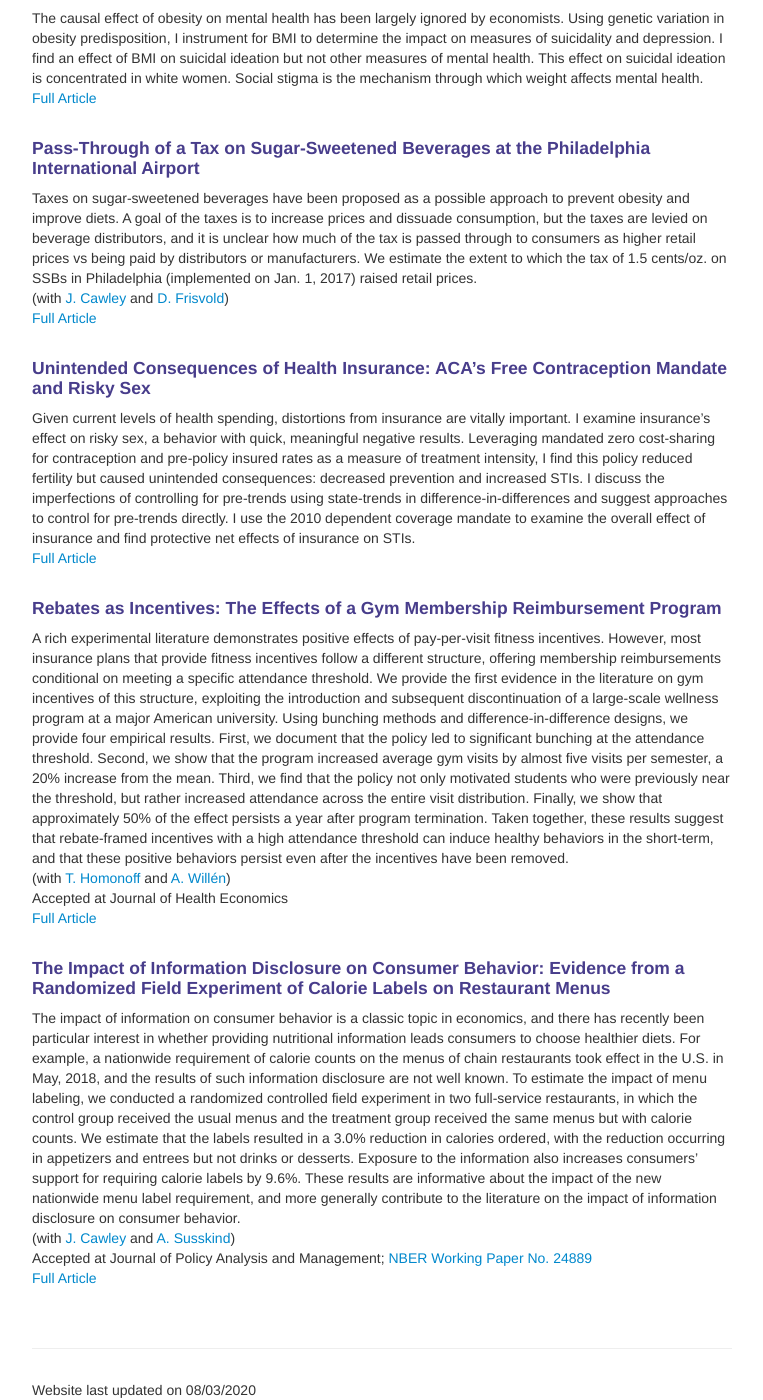
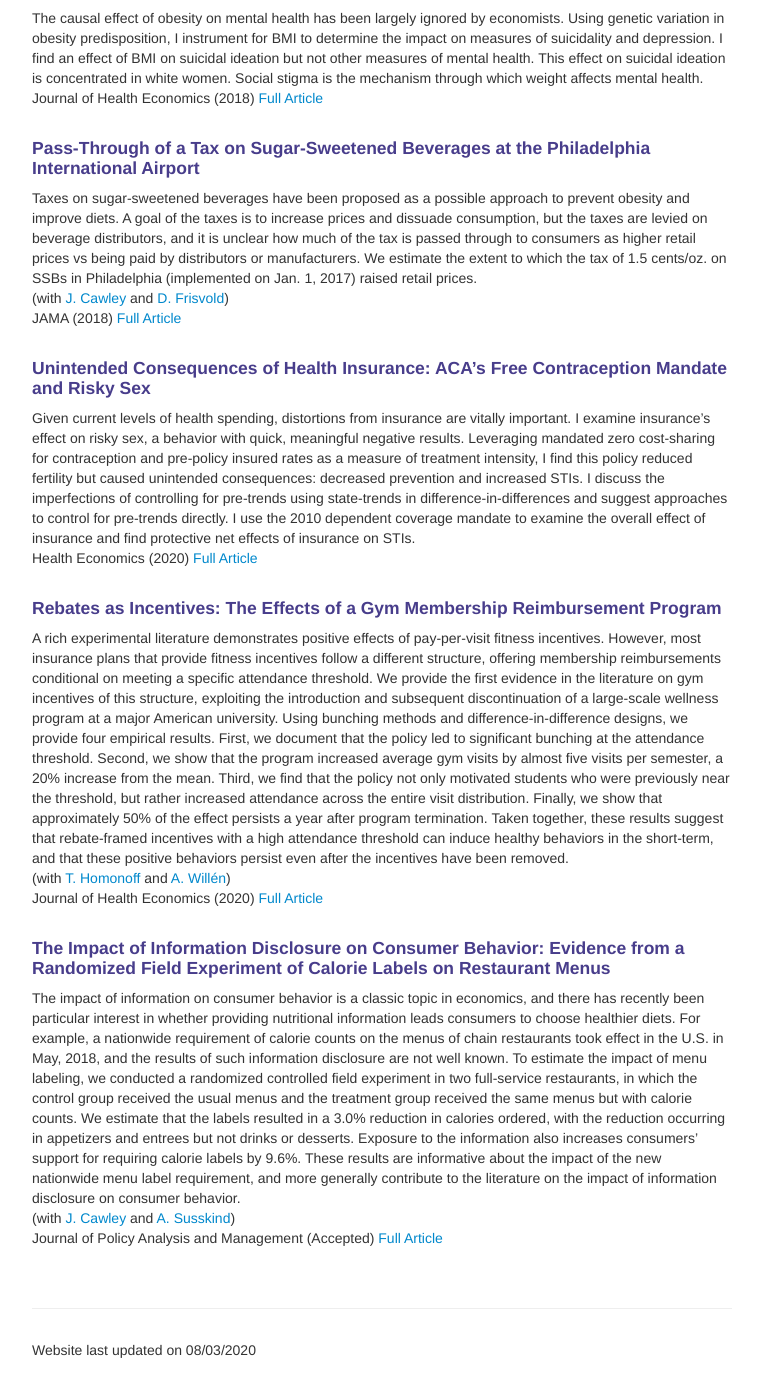
Before and after one commit to bjwillage/bjwillage.github.io, a Jekyll site: the page built from pages/research.md, in a window 1280 px wide and 1400 px high, scrolled down 1454 px. Shown: the whole window, without its empty margins (258-1021 px from the left). Built offline with Jekyll 4.4.1, drawn with Linux system fonts in a browser that asks for light colours; after the commit the page ends 2814 px from its top, so only the background shows below that.

Commit message:
Update research.md

```diff
--- a/pages/research.md
+++ b/pages/research.md
@@ -36,33 +36,31 @@ The United States, in 2018, implemented a nationwide requirement that chain rest
 
 #### The Effect of Weight on Mental Health: New Evidence Using Genetic IVs
 The causal effect of obesity on mental health has been largely ignored by economists. Using genetic variation in obesity predisposition, I instrument for BMI to determine the impact on measures of suicidality and depression. I find an effect of BMI on suicidal ideation but not other measures of mental health. This effect on suicidal ideation is concentrated in white women. Social stigma is the mechanism through which weight affects mental health.<br>
-[Full Article](https://www.sciencedirect.com/science/article/pii/S0167629617303223)
+Journal of Health Economics (2018) [Full Article](https://www.sciencedirect.com/science/article/pii/S0167629617303223)
 <br><br>
 
 #### Pass-Through of a Tax on Sugar-Sweetened Beverages at the Philadelphia International Airport
 Taxes on sugar-sweetened beverages have been proposed as a possible approach to prevent obesity and improve diets. A goal of the taxes is to increase prices and dissuade consumption, but the taxes are levied on beverage distributors, and it is unclear how much of the tax is passed through to consumers as higher retail prices vs being paid by distributors or manufacturers. We estimate the extent to which the tax of 1.5 cents/oz. on SSBs in Philadelphia (implemented on Jan. 1, 2017) raised retail prices.<br>
 (with [J. Cawley](https://www.human.cornell.edu/people/jhc38) and [D. Frisvold](https://www.biz.uiowa.edu/frisvold/))<br>
-[Full Article](https://jamanetwork.com/journals/jama/fullarticle/2660167)
+JAMA (2018) [Full Article](https://jamanetwork.com/journals/jama/fullarticle/2660167)
 <br><br>
 
 #### Unintended Consequences of Health Insurance: ACA's Free Contraception Mandate and Risky Sex
 Given current levels of health spending, distortions from insurance are vitally important. I examine insurance’s effect on risky sex, a behavior with quick, meaningful negative results. Leveraging mandated zero cost-sharing for contraception and pre-policy insured rates as a measure of treatment intensity, I find this policy reduced fertility but caused unintended consequences: decreased prevention and increased STIs. I discuss the imperfections of controlling for pre-trends using state-trends in difference-in-differences and suggest approaches to control for pre-trends directly. I use the 2010 dependent coverage mandate to examine the overall effect of insurance and find protective net effects of insurance on STIs.<br>
-[Full Article](https://onlinelibrary.wiley.com/doi/full/10.1002/hec.3967?af=R)
+Health Economics (2020) [Full Article](https://onlinelibrary.wiley.com/doi/full/10.1002/hec.3967?af=R)
 <br><br>
 
 #### Rebates as Incentives: The Effects of a Gym Membership Reimbursement Program
 A rich experimental literature demonstrates positive effects of pay-per-visit fitness incentives. However, most insurance plans that provide fitness incentives follow a different structure, offering membership reimbursements conditional on meeting a specific attendance threshold. We provide the first evidence in the literature on gym incentives of this structure, exploiting the introduction and subsequent discontinuation of a large-scale wellness program at a major American university. Using bunching methods and difference-in-difference designs, we provide four empirical results. First, we document that the policy led to significant bunching at the attendance threshold. Second, we show that the program increased average gym visits by almost five visits per semester, a 20% increase from the mean. Third, we find that the policy not only motivated students who were previously near the threshold, but rather increased attendance across the entire visit distribution. Finally, we show that approximately 50% of the effect persists a year after program termination. Taken together, these results suggest that rebate-framed incentives with a high attendance threshold can induce healthy behaviors in the short-term, and that these positive behaviors persist even after the incentives have been removed.<br>
 (with [T. Homonoff](https://wagner.nyu.edu/community/faculty/tatiana-homonoff) and [A. Willén](https://www.alexanderwillen.com/))<br>
-Accepted at Journal of Health Economics<br>
-[Full Article](https://www.sciencedirect.com/science/article/pii/S0167629619310367)
+Journal of Health Economics (2020) [Full Article](https://www.sciencedirect.com/science/article/pii/S0167629619310367)
 <br><br>
 
 
 #### The Impact of Information Disclosure on Consumer Behavior: Evidence from a Randomized Field Experiment of Calorie Labels on Restaurant Menus
 The impact of information on consumer behavior is a classic topic in economics, and there has recently been particular interest in whether providing nutritional information leads consumers to choose healthier diets. For example, a nationwide requirement of calorie counts on the menus of chain restaurants took effect in the U.S. in May, 2018, and the results of such information disclosure are not well known. To estimate the impact of menu labeling, we conducted a randomized controlled field experiment in two full-service restaurants, in which the control group received the usual menus and the treatment group received the same menus but with calorie counts. We estimate that the labels resulted in a 3.0% reduction in calories ordered, with the reduction occurring in appetizers and entrees but not drinks or desserts. Exposure to the information also increases consumers’ support for requiring calorie labels by 9.6%. These results are informative about the impact of the new nationwide menu label requirement, and more generally contribute to the literature on the impact of information disclosure on consumer behavior. <br>
 (with [J. Cawley](https://www.human.cornell.edu/people/jhc38) and [A. Susskind](https://sha.cornell.edu/faculty-research/faculty/ams76))<br>
-Accepted at Journal of Policy Analysis and Management; <a href="http://www.nber.org/papers/w24889">NBER Working Paper No. 24889 </a><br>
-[Full Article](https://onlinelibrary.wiley.com/doi/10.1002/pam.22219)
+Journal of Policy Analysis and Management (Accepted) [Full Article](https://onlinelibrary.wiley.com/doi/10.1002/pam.22219)
 <br><br>
 
 <!--[click here for the most recent version of the paper]({{ BASE_PATH}}/pages/working_papers/sample-working-paper.pdf)
```
